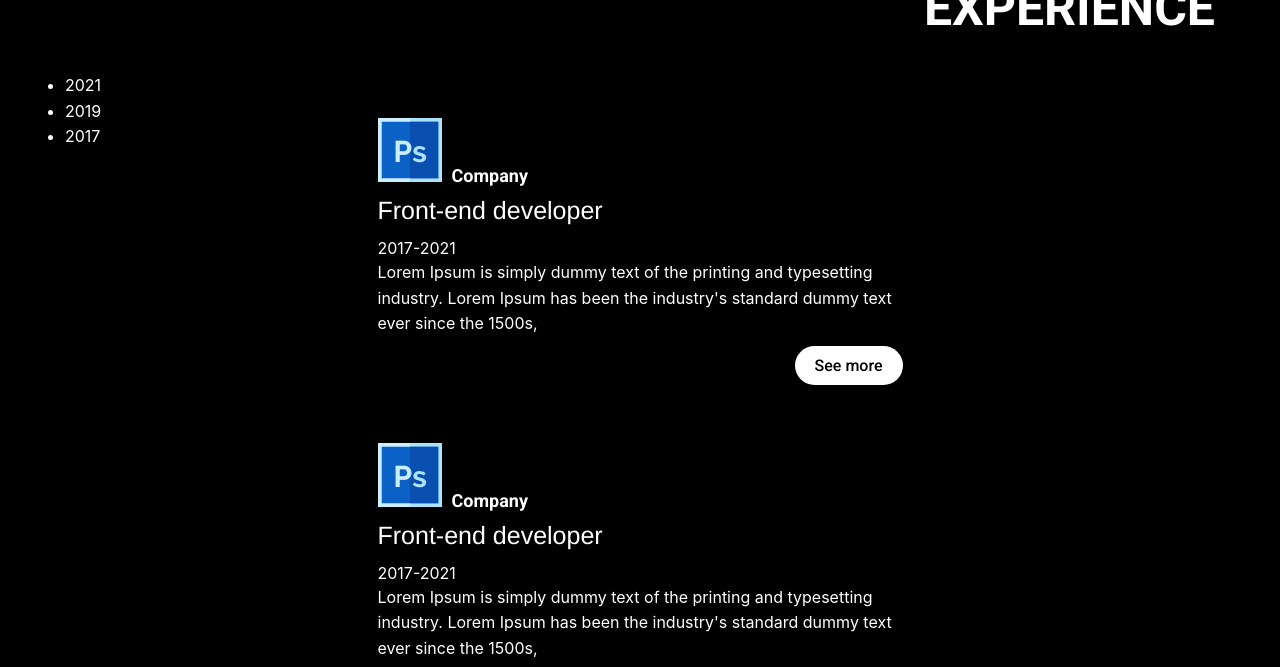
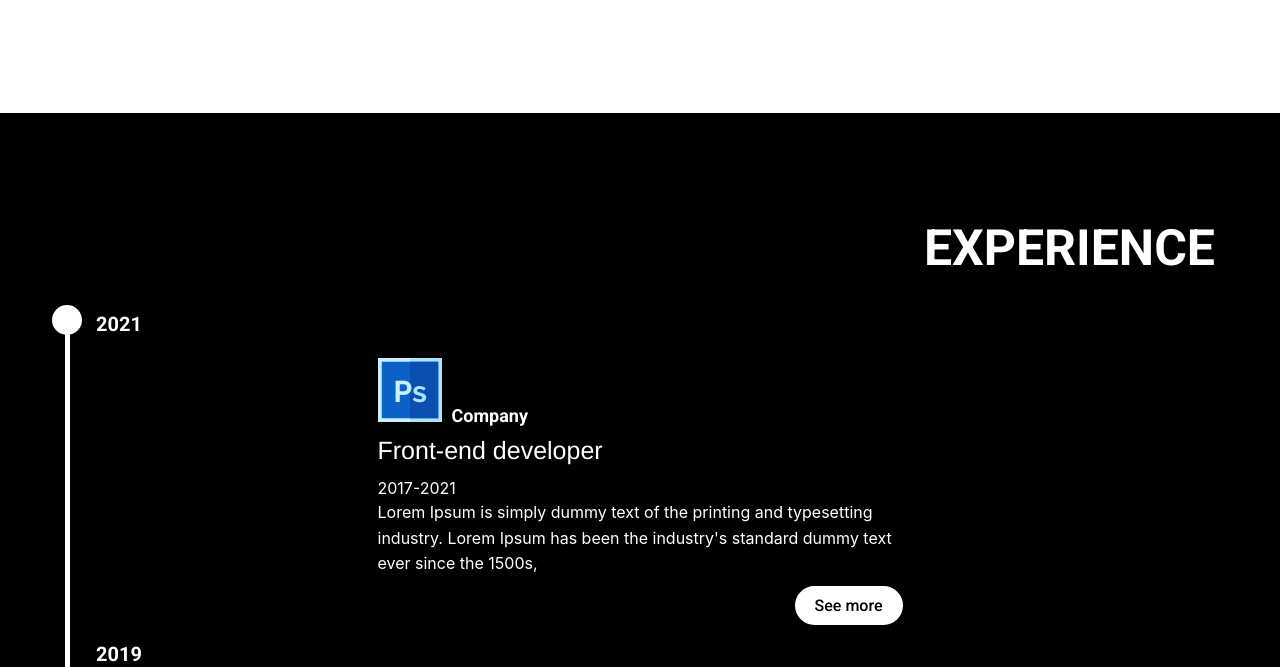
Before and after one commit to andreslarrotta/my-app, a React app: page / in a window 1280 px wide. Shown: the part 1139-1806 px from the top of the page. Built offline with nearby package versions, Linux system fonts and the light colour scheme.

Commit message:
time line terminado

```diff
--- a/src/Experience/styles.scss
+++ b/src/Experience/styles.scss
@@ -3,6 +3,7 @@
 .experience {
   background: black;
   color: white;
+  padding: 80px 0;
   &_container {
     @include xy-grid;
     @include xy-grid-container;
@@ -25,12 +26,65 @@
     }
     &_line_time {
       @include xy-cell(3);
+      position: relative;
+      @include breakpoint(medium down) {
+        @include xy-cell(1);
+      }
+      .draw_line {
+        background: white;
+        width: 5px;
+        height: 100%;
+        position: absolute;
+        left: 0;
+        &::before {
+          content: "";
+          width: 30px;
+          height: 30px;
+          top: -8px;
+          right: -12px;
+          position: absolute;
+          background: white;
+          border-radius: 50%;
+        }
+      }
+      ul {
+        margin: 0;
+        padding: 0;
+        padding-left: 31px;
+        height: 100%;
+
+        @include breakpoint(medium down) {
+          padding-left: 20px;
+        }
+        li {
+          list-style: none;
+          font-family: Roboto;
+          font-style: normal;
+          font-weight: bold;
+          font-size: 20px;
+          line-height: 23px;
+          width: 100%;
+          height: 33%;
+          display: block;
+          @include breakpoint(medium down) {
+            font-size: 15px;
+          }
+        }
+      }
     }
     &_items_experience {
       @include xy-cell(6);
+
+      @include breakpoint(medium down) {
+        @include xy-cell(11);
+      }
     }
     &_margen {
       @include xy-cell(3);
+
+      @include breakpoint(medium down) {
+        @include xy-cell(0);
+      }
     }
   }
 }
--- a/src/Skills/styles.scss
+++ b/src/Skills/styles.scss
@@ -2,6 +2,8 @@
 
 .skills {
   background: white;
+  padding: 80px 0;
+
   &_container {
     @include xy-grid;
     @include xy-grid-container;
```
